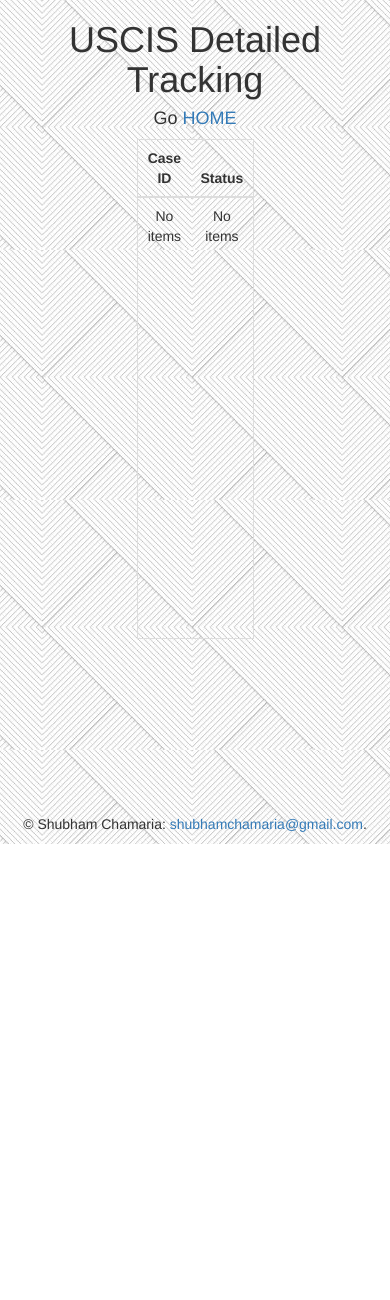
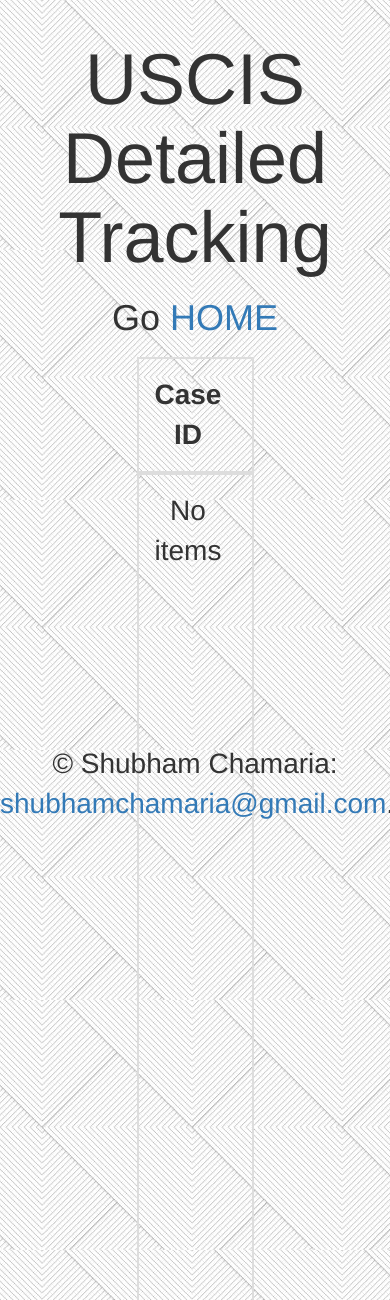
Before and after one commit to shubhamchamaria-wisc/track-uscis, a Flask app: page /detailed in a window 390 px wide. Shown: the top 1300 px of the page. Before the commit the page ends 844 px from the top, so only its background shows below. Run offline with Flask 2, Linux system fonts and the light colour scheme; data that the repository does not hold is empty; some libraries are stand-ins or nearby versions.

Commit message:
Update details.html

```diff
--- a/templates/details.html
+++ b/templates/details.html
@@ -104,9 +104,11 @@
 @media only screen
 and (max-device-width : 900px)
 {
-  .cases{
+  body{
+    zoom:200%;
+  }
+  #cases{
     width:80%;
-    zoom:200%;
   }
 }
 </style>
```
